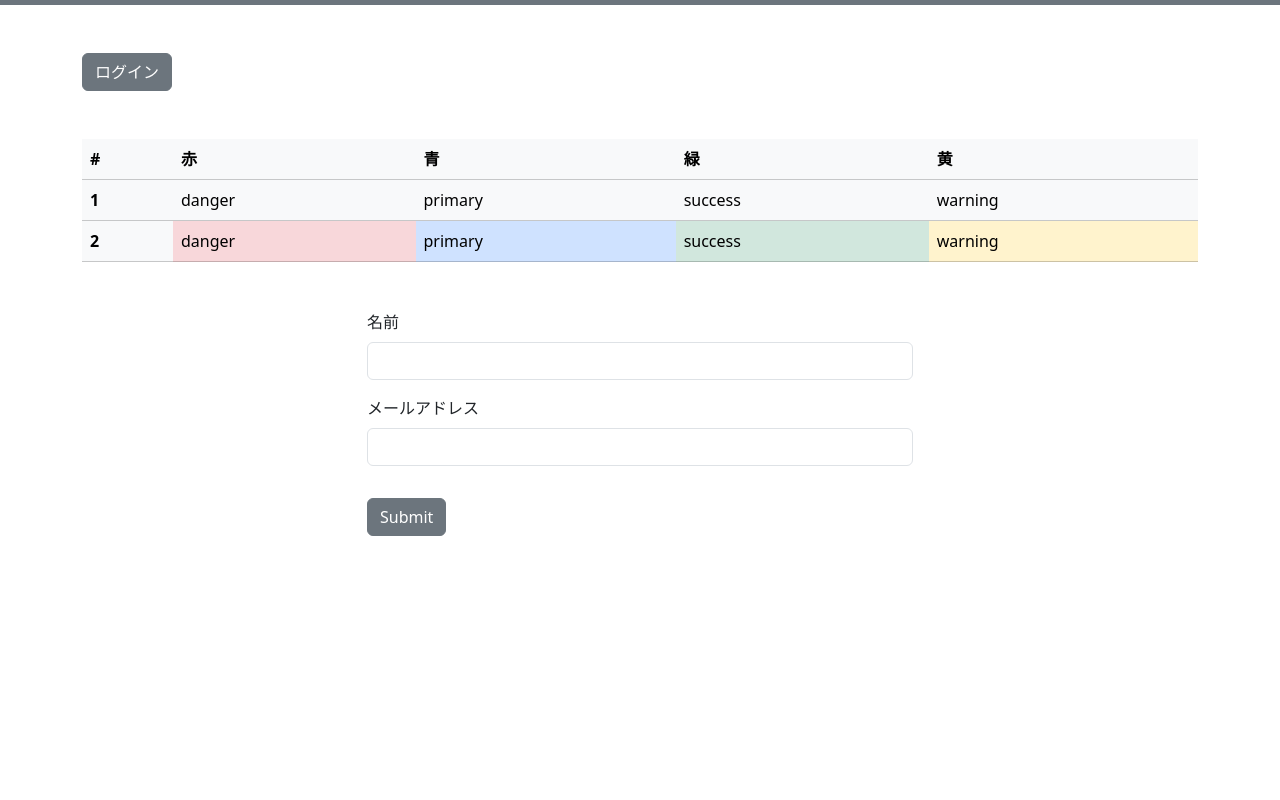
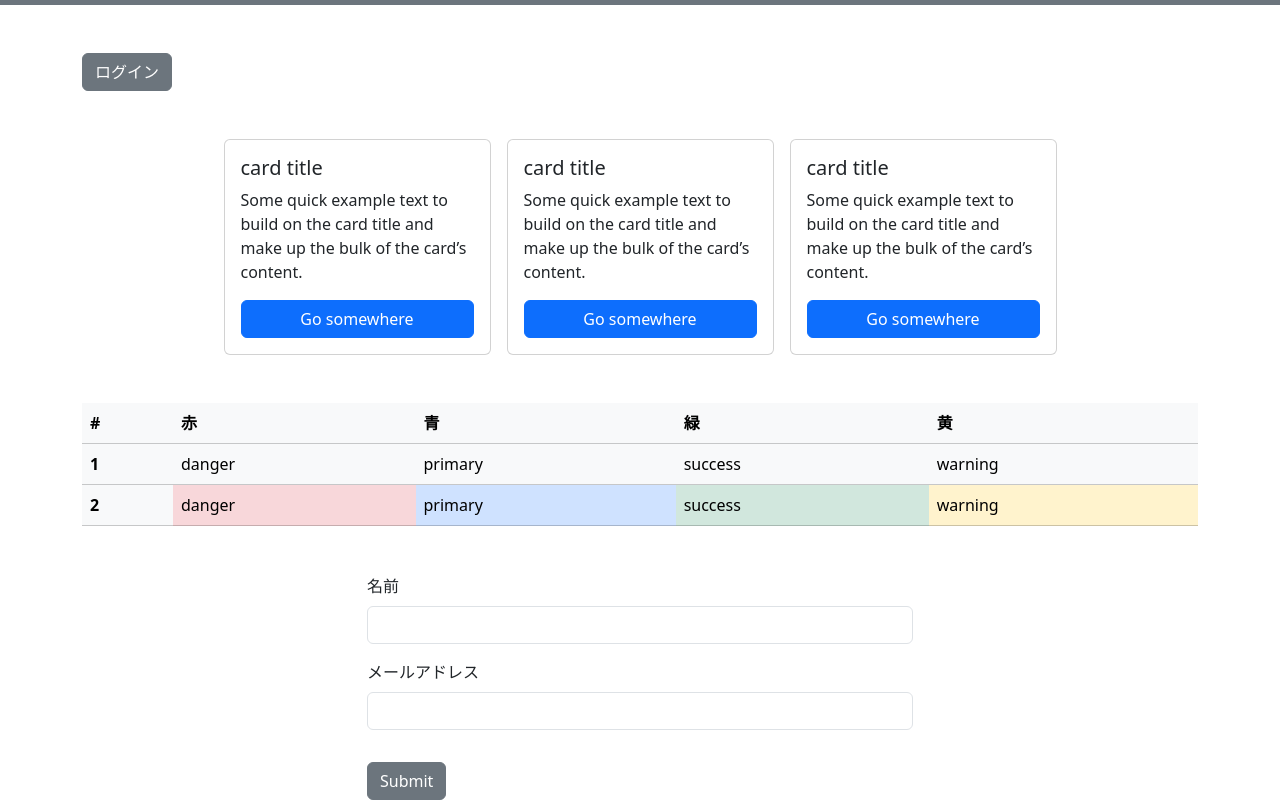
Before and after one commit to ryosuke888/html-css-practice, a plain HTML site: page index.html in a window 1280 px wide. Shown: the part 51-851 px from the top of the page. Before the commit the page ends 800 px from the top, so only its background shows below. Drawn offline with nearby package versions, Linux system fonts and the light colour scheme.

Commit message:
カード追加

```diff
--- a/index.html
+++ b/index.html
@@ -69,6 +69,38 @@
                 </div>
             </div>
         </div>
+        <!-- カード -->
+         <div class="container justify-content-center mt-5">
+            <div class="row g-3 justify-content-center">
+                <div class="col-12 col-sm-3 mb-3 mb-sm-0">
+                    <div class="card">
+                        <div class="card-body">
+                            <h5 class="card-title">card title</h5>
+                            <p class="card-text">Some quick example text to build on the card title and make up the bulk of the card’s content.</p>
+                            <a href="#" class="btn btn-primary w-100">Go somewhere</a>
+                        </div>
+                    </div>
+                </div>
+                <div class="col-12 col-sm-3 mb-3 mb-sm-0">
+                    <div class="card">
+                        <div class="card-body">
+                            <h5 class="card-title">card title</h5>
+                            <p class="card-text">Some quick example text to build on the card title and make up the bulk of the card’s content.</p>
+                            <a href="#" class="btn btn-primary w-100">Go somewhere</a>
+                        </div>
+                    </div>
+                </div>
+                <div class="col-12 col-sm-3 mb-3 mb-sm-0">
+                    <div class="card">
+                        <div class="card-body">
+                            <h5 class="card-title">card title</h5>
+                            <p class="card-text">Some quick example text to build on the card title and make up the bulk of the card’s content.</p>
+                            <a href="#" class="btn btn-primary w-100">Go somewhere</a>
+                        </div>
+                    </div>
+                </div>
+            </div>
+         </div>
         <!-- テーブル -->
          <div class="container justify-content-center mt-5">
             <table class="table table-light">
--- a/style.css
+++ b/style.css
@@ -4,3 +4,9 @@
 .modal-footer {
     border-top: none!important;
 }
+.card {
+  width: 100%;
+  max-width: 18rem; /* 最大幅を固定 */
+  box-sizing: border-box; /* padding を幅に含める */
+
+}
```
